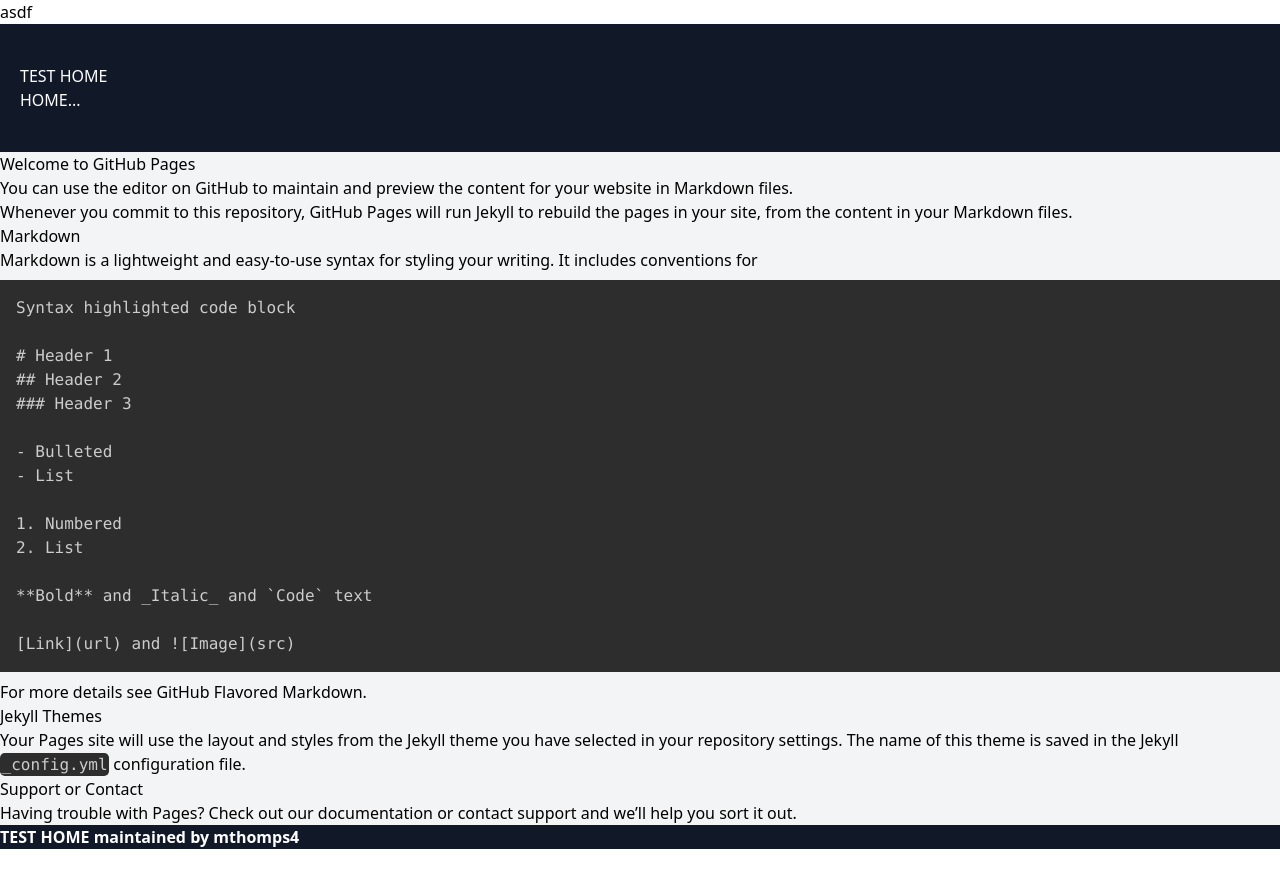
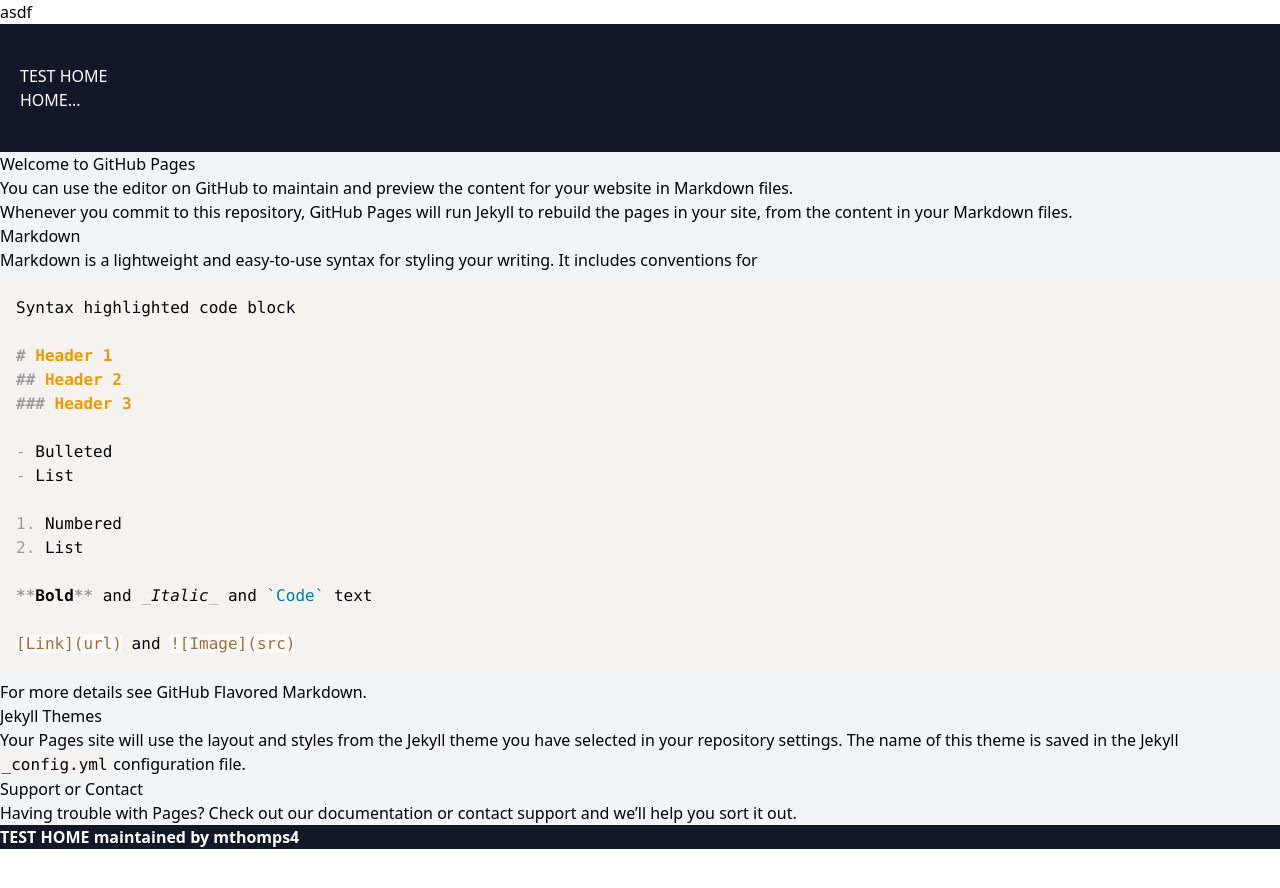
Before and after one commit to mthomps4/test-pages, a Jekyll site: the page built from README.md, in a window 1280 px wide. Shown: the top 888 px of the page. Built offline with Jekyll 4.4.1, drawn with Linux system fonts in a browser that asks for light colours; nearby versions of some CDN libraries; our own code applies the rules of GitHub Pages for plain Markdown files; library files that are not in the unit come from our copies.

Commit message:
back to local files

```diff
--- a/_layouts/default.html
+++ b/_layouts/default.html
@@ -5,9 +5,9 @@
     <meta http-equiv="X-UA-Compatible" content="IE=edge">
     <meta name="viewport" content="width=device-width, initial-scale=1.0" />
     <link href="https://unpkg.com/tailwindcss@^2/dist/tailwind.min.css" rel="stylesheet">
-<!--     <link rel="stylesheet" type="text/css" media="screen" href="{{ '/assets/css/rouge.css?v=' | append: site.github.build_revision | relative_url }}">
-    <link rel="stylesheet" type="text/css" media="screen" href="{{ '/assets/css/prism.css?v=' | append: site.github.build_revision | relative_url }}"> -->
-    <link rel="stylesheet" href="https://cdnjs.cloudflare.com/ajax/libs/prism/1.25.0/themes/prism-tomorrow.min.css" integrity="sha512-vswe+cgvic/XBoF1OcM/TeJ2FW0OofqAVdCZiEYkd6dwGXthvkSFWOoGGJgS2CW70VK5dQM5Oh+7ne47s74VTg==" crossorigin="anonymous" referrerpolicy="no-referrer" />
+<!--     <link rel="stylesheet" type="text/css" media="screen" href="{{ '/assets/css/rouge.css?v=' | append: site.github.build_revision | relative_url }}"> -->
+    <link rel="stylesheet" type="text/css" media="screen" href="{{ '/assets/css/prism.css?v=' | append: site.github.build_revision | relative_url }}">
+    <!-- <link rel="stylesheet" href="https://cdnjs.cloudflare.com/ajax/libs/prism/1.25.0/themes/prism-tomorrow.min.css" integrity="sha512-vswe+cgvic/XBoF1OcM/TeJ2FW0OofqAVdCZiEYkd6dwGXthvkSFWOoGGJgS2CW70VK5dQM5Oh+7ne47s74VTg==" crossorigin="anonymous" referrerpolicy="no-referrer" /> -->
 
     {% seo %}
   </head>
@@ -34,8 +34,9 @@
         <p class="copyright">{{ site.title | default: site.github.repository_name }} maintained by <a href="{{ site.github.owner_url }}">{{ site.github.owner_name }}</a></p>
       {% endif %}
     </footer>
-    <script src="https://cdnjs.cloudflare.com/ajax/libs/prism/1.25.0/prism.min.js" integrity="sha512-hpZ5pDCF2bRCweL5WoA0/N1elet1KYL5mx3LP555Eg/0ZguaHawxNvEjF6O3rufAChs16HVNhEc6blF/rZoowQ==" crossorigin="anonymous" referrerpolicy="no-referrer"></script>
-    <script src="https://cdnjs.cloudflare.com/ajax/libs/prism/1.25.0/components/prism-elixir.min.js" integrity="sha512-XdPyCY48VvRU56okVLAGO3+XERM421vhpQXlasbG2FBWL8nqgEkeprNfSG7V70rM6xPE6DQ0DEvLCdXOyngdYA==" crossorigin="anonymous" referrerpolicy="no-referrer"></script>
-<!-- <script src="{{ "/assets/js/prism.js" | prepend: site.baseurl }}"></script>  -->
+    <!-- <script src="https://cdnjs.cloudflare.com/ajax/libs/prism/1.25.0/prism.min.js" integrity="sha512-hpZ5pDCF2bRCweL5WoA0/N1elet1KYL5mx3LP555Eg/0ZguaHawxNvEjF6O3rufAChs16HVNhEc6blF/rZoowQ==" crossorigin="anonymous" referrerpolicy="no-referrer"></script>
+    <script src="https://cdnjs.cloudflare.com/ajax/libs/prism/1.25.0/components/prism-elixir.min.js" integrity="sha512-XdPyCY48VvRU56okVLAGO3+XERM421vhpQXlasbG2FBWL8nqgEkeprNfSG7V70rM6xPE6DQ0DEvLCdXOyngdYA==" crossorigin="anonymous" referrerpolicy="no-referrer"></script> -->
+    <!-- <script src="{{ "/assets/js/prism.js" | prepend: site.baseurl }}"></script>   -->
+    <script src="{{ base.url | prepend: site.url }}/assets/js/prism.js"></script>
 </body>
 </html>
```
